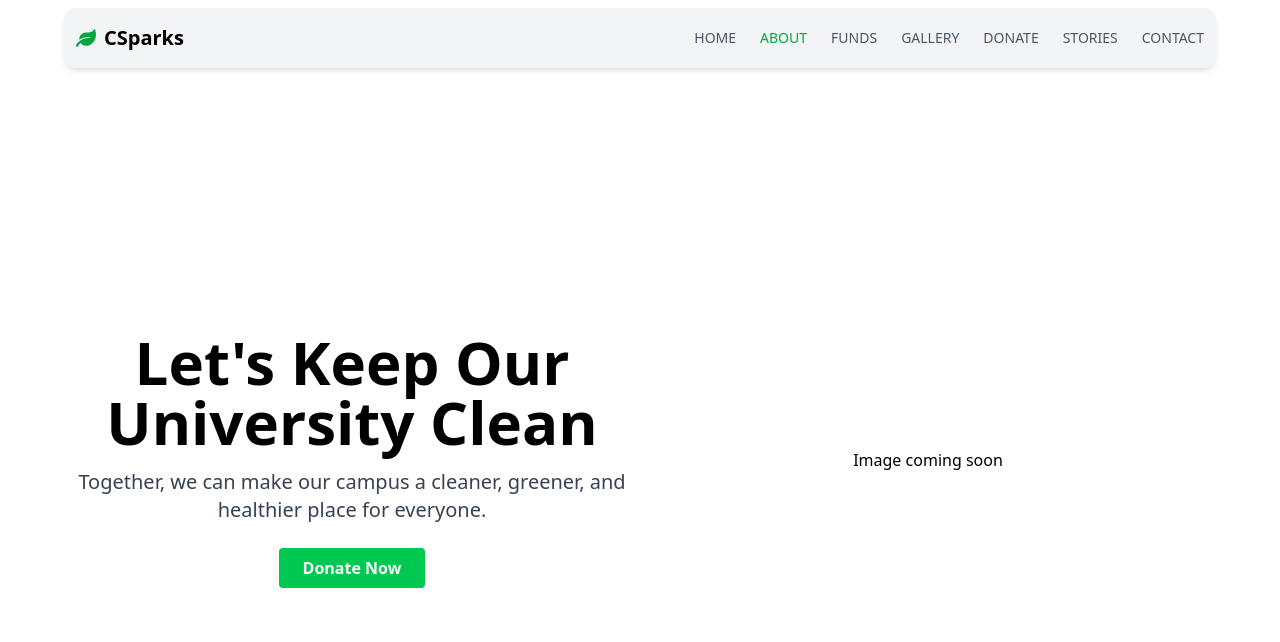
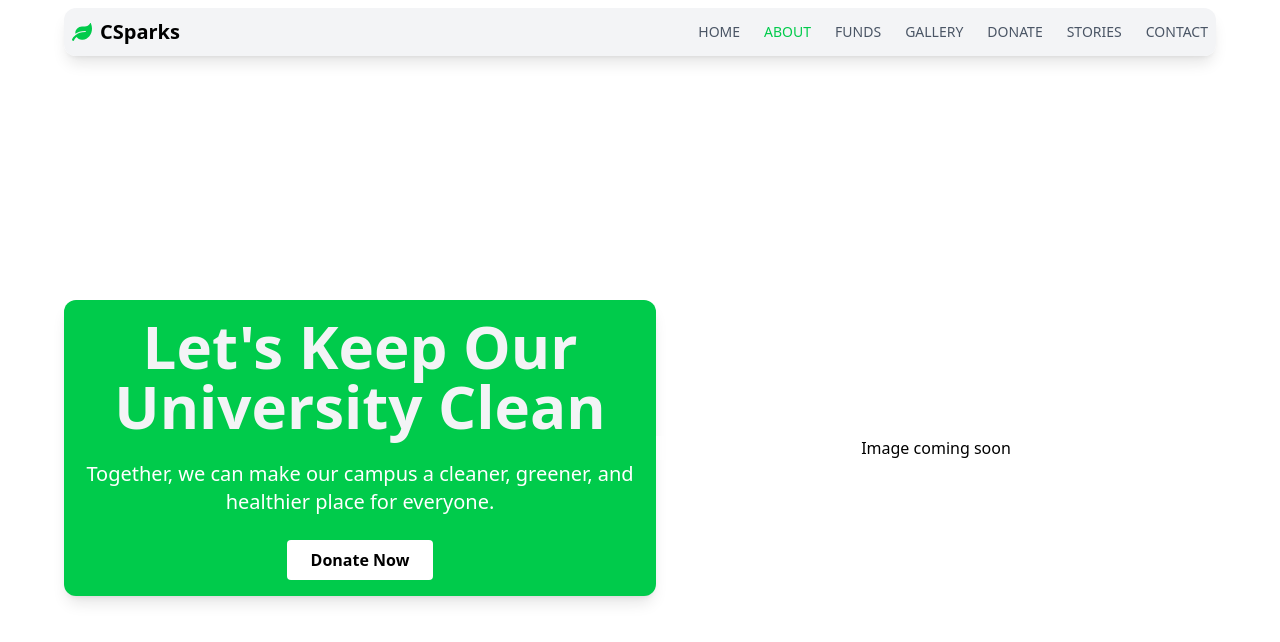
Before and after one commit to abdninesix/test, a React (Vite) app: page / in a window 1280 px wide. Shown: the top 642 px of the page. Built offline with nearby package versions, Linux system fonts and the light colour scheme.

Commit message:
Sections

```diff
--- a/src/components/HeroSection.tsx
+++ b/src/components/HeroSection.tsx
@@ -4,16 +4,16 @@ const HeroSection = () => {
       id="hero" className="h-screen flex flex-col lg:flex-row items-center justify-center text-center">
 
       {/* Content */}
-      <div className="flex-1 flex flex-col items-center justify-center">
-        <h1 className="text-4xl sm:text-5xl md:text-6xl font-extrabold flex items-center justify-center gap-3">
+      <div className="flex-1 flex flex-col p-4 items-center justify-center gap-6 rounded-xl shadow-lg bg-mytheme">
+        <h1 className="text-4xl sm:text-5xl md:text-6xl text-gray-100 font-extrabold flex items-center justify-center gap-3">
           Let&apos;s Keep Our University Clean
         </h1>
 
-        <p className="text-base sm:text-lg md:text-xl mt-4 text-gray-700">
+        <p className="text-base sm:text-lg md:text-xl text-white">
           Together, we can make our campus a cleaner, greener, and healthier place for everyone.
         </p>
 
-        <button className="mt-6 bg-green-500 text-white cursor-pointer font-semibold rounded px-6 py-2 hover:bg-green-400 transition">
+        <button className="bg-white cursor-pointer font-semibold rounded px-6 py-2 hover:bg-white/80">
           Donate Now
         </button>
       </div>
--- a/src/components/Navbar.tsx
+++ b/src/components/Navbar.tsx
@@ -40,10 +40,10 @@ const Navbar = () => {
     };
 
     return (
-        <nav className="sticky top-2 px-3 py-4 flex items-center justify-between bg-gray-100/95 shadow-md rounded-xl z-20">
+        <nav className="sticky top-2 h-12 px-2 flex items-center justify-between bg-gray-100/95 shadow-lg rounded-xl z-20">
             {/* Logo */}
             <div className="flex items-center gap-2 font-bold text-xl">
-                <FaLeaf className="text-green-600" /> CSparks
+                <FaLeaf className="text-mytheme" /> CSparks
             </div>
 
             {/* Desktop Menu */}
@@ -52,7 +52,7 @@ const Navbar = () => {
                     <li key={section.id}>
                         <button
                             onClick={() => scrollToSection(section.id)}
-                            className={`cursor-pointer uppercase transition-colors ${active === section.id ? "text-green-600" : "text-gray-600"
+                            className={`cursor-pointer uppercase transition-colors ${active === section.id ? "text-mytheme" : "text-gray-600"
                                 }`}
                         >
                             {section.label}
@@ -78,7 +78,7 @@ const Navbar = () => {
                             <li key={section.id}>
                                 <button
                                     onClick={() => scrollToSection(section.id)}
-                                    className={`block text-lg duration-500 ${active === section.id ? "text-green-600" : "text-gray-700"}`}
+                                    className={`block text-lg duration-500 ${active === section.id ? "text-mytheme" : "text-gray-700"}`}
                                 >
                                     {section.label}
                                 </button>
--- a/src/index.css
+++ b/src/index.css
@@ -1 +1,9 @@
 @import "tailwindcss";
+
+@theme {
+    --color-mytheme: #00cb4b;
+}
+
+.something {
+    color: #00cb4b;
+}
```
